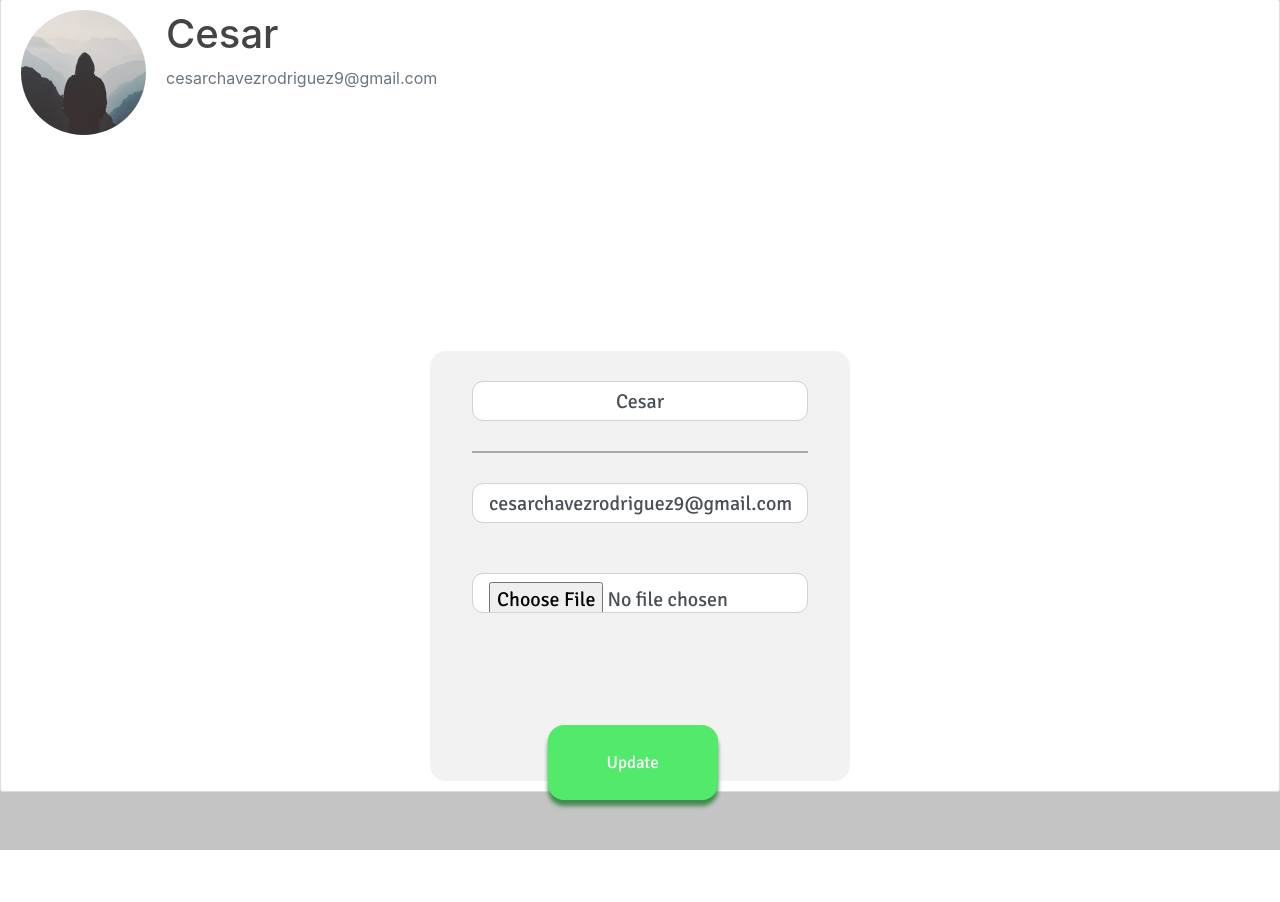
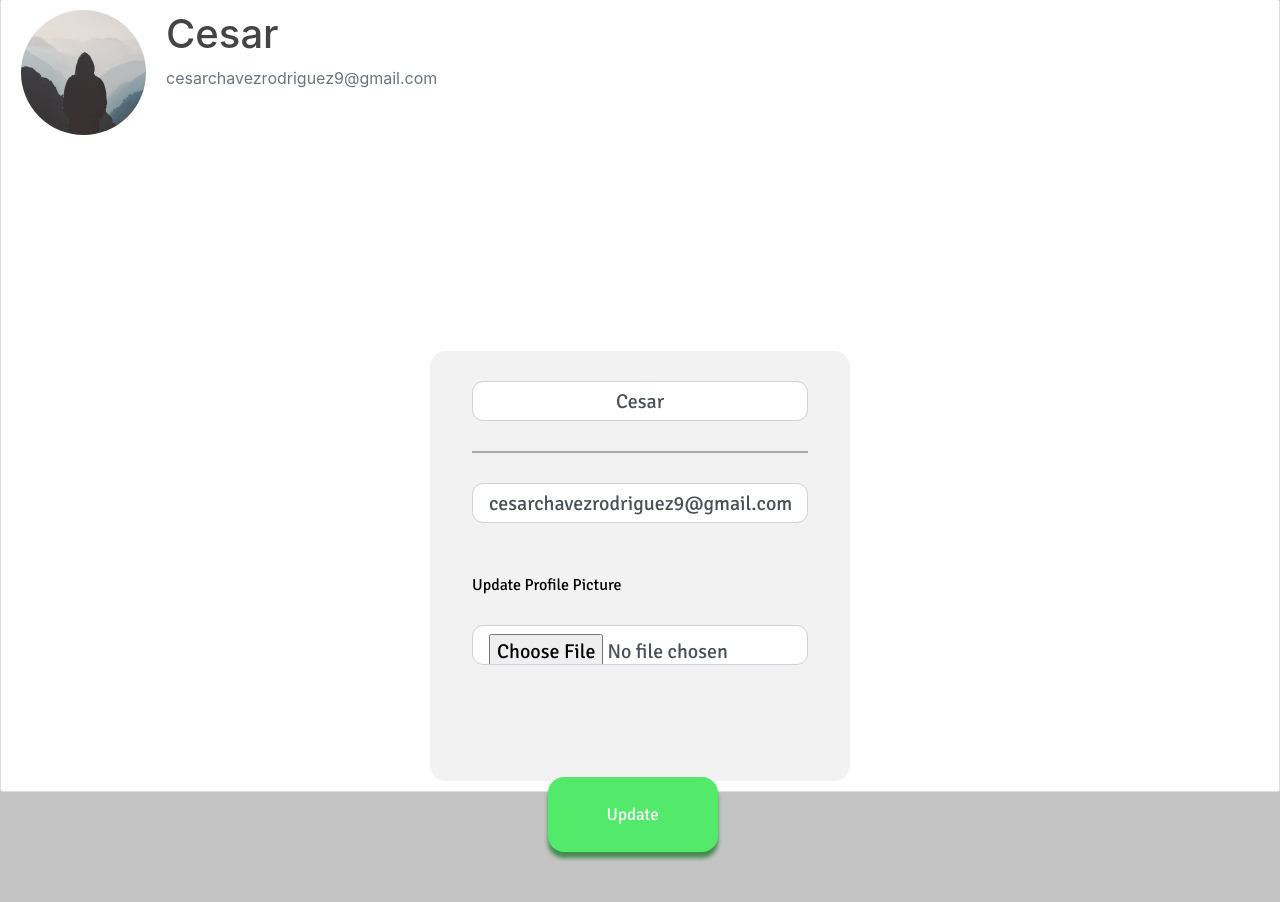
Before and after one commit to Bichotas/SkyTools_P-TECH, a Flask app: page /account in a window 1280 px wide. Shown: the part 81-983 px from the top of the page. Before the commit the page ends 931 px from the top, so only its background shows below. Run offline with Flask 2, Linux system fonts and the light colour scheme; a user stored in the database is signed in; some libraries are stand-ins or nearby versions.

Commit message:
Parte de error

```diff
--- a/aplicacion/templates/account.html
+++ b/aplicacion/templates/account.html
@@ -122,7 +122,7 @@
         <div class="separacion"></div>
         <div class="contenedor">
             <div class="campo">
-                <form method="POST" action="" >
+                <form method="POST" action="" enctype="multipart/form-data">
                     {{ form.hidden_tag() }}
                     <fieldset class="form-group">
                         <div class="fom-group" style="width: 80%; margin-left: 10%; margin-top: 30px;">
@@ -138,7 +138,13 @@
                         </div>
                         <div class="fom-group" style="width: 80%; margin-left: 10%; margin-top: 30px;">
                             <div>
+                                {{ form.picture.label() }}
                                 {{ form.picture(class="form-control form-control-lg", style="text-align: center;  border-radius: 11px", placeholder="Email") }}
+                                {% if form.picture.errors %}
+                                    {% for error in form.picture.errors %}
+                                        <span class="text-danger">{{ error }}</span>
+                                    {% endfor %}
+                                {% endif %}
                             </div>
                         </div>
                     </fieldset>
```
